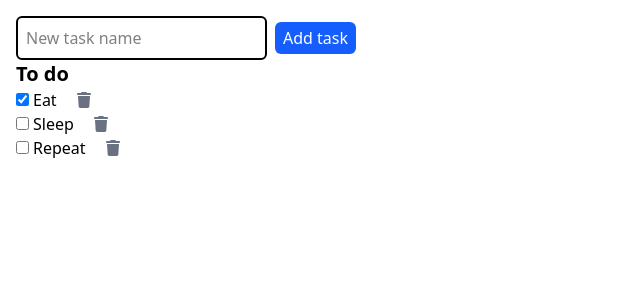
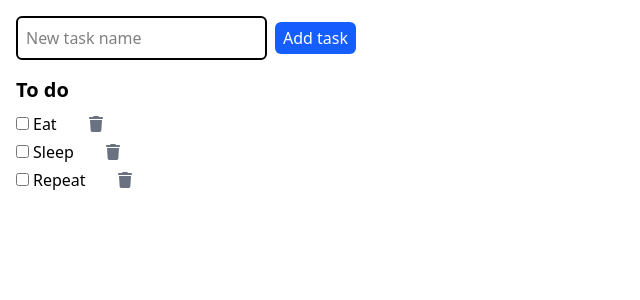
Before and after one commit to KallosP/csc437-asmts-project, a React (Vite) app in the folder packages/labs-week5/: page / in a window 1280 px wide. Shown: the top 300 px of the page, without its empty margins (0-640 px from the left). Built offline with nearby package versions, Linux system fonts and the light colour scheme.

Commit message:
lab 12 implementation

```diff
--- a/packages/labs-week5/package.json
+++ b/packages/labs-week5/package.json
@@ -14,6 +14,7 @@
     "@fortawesome/free-solid-svg-icons": "^6.7.2",
     "@fortawesome/react-fontawesome": "^0.2.2",
     "@tailwindcss/vite": "^4.0.3",
+    "nanoid": "^5.0.9",
     "react": "^18.3.1",
     "react-dom": "^18.3.1",
     "tailwindcss": "^4.0.3"
--- a/packages/labs-week5/src/App.jsx
+++ b/packages/labs-week5/src/App.jsx
@@ -1,21 +1,54 @@
-import Todo from './components/Todo.jsx'
+import TodoItem from './components/TodoItem.jsx'
 import AddTaskForm from './components/AddTaskForm.jsx'
+import { useState } from 'react'
+import { nanoid } from 'nanoid'
 
 function App(props) {
-	const taskList = props.tasks?.map((task) => (
-		<Todo id={task.id} name={task.name} completed={task.completed} key={task.id} />
+	const [tasks, setTasks] = useState(props.tasks)
+
+	const taskList = tasks.map((task) => (
+		<TodoItem
+			id={task.id}
+			name={task.name}
+			completed={task.completed}
+			key={task.id}
+			toggleTaskCompleted={toggleTaskCompleted}
+			deleteTask={deleteTask}
+		/>
 	))
+
+	function addTask(name) {
+		const newTaskList = [...tasks, { id: `todo-${nanoid()}`, name, completed: false }]
+		setTasks(newTaskList)
+	}
+
+	function deleteTask(id) {
+		// Filter out id
+		const remainingTasks = tasks.filter((task) => id !== task.id)
+		setTasks(remainingTasks)
+	}
+
+	function toggleTaskCompleted(id) {
+		const updatedTasks = tasks.map((task) => {
+			// if this task has the same ID as the edited task
+			if (id === task.id) {
+				// use object spread to make a new object
+				// whose `completed` prop has been inverted
+				return { ...task, completed: !task.completed }
+			}
+			return task
+		})
+		setTasks(updatedTasks)
+	}
 
 	return (
 		<main className="m-4">
 			{' '}
 			{/* Tailwind: margin level 4 on all sides */}
-      <AddTaskForm />
-			<section>
+			<AddTaskForm onNewTask={addTask} />
+			<section className="flex flex-col mt-4 gap-2">
 				<h1 className="text-xl font-bold">To do</h1>
-				<ul>
-					{taskList}
-				</ul>
+				<ul className="flex flex-col gap-1">{taskList}</ul>
 			</section>
 		</main>
 	)
--- a/packages/labs-week5/src/components/AddTaskForm.jsx
+++ b/packages/labs-week5/src/components/AddTaskForm.jsx
@@ -1,12 +1,27 @@
 import React from 'react'
 
-function AddTaskForm() {
+function AddTaskForm({ onNewTask }) {
+	const [textField, setTextField] = React.useState('')
+	function handleChange(e) {
+		setTextField(e.target.value)
+	}
+	function handleButtonClicked() {
+		onNewTask(textField) // onNewTask is from props
+		setTextField('')
+	}
 	return (
 		<div>
 			{' '}
 			{/* Unfortunately comments in JSX have to be done like this */}
-			<input className="p-2 border-2 rounded-md mr-2" placeholder="New task name" />
-			<button className="px-2 py-1 rounded-md bg-blue-600 text-white hover:bg-blue-700 active:bg-blue-800">
+			<input
+				className="p-2 border-2 rounded-md mr-2"
+				placeholder="New task name"
+				value={textField}
+				onChange={handleChange}
+			/>
+			<button
+				onClick={handleButtonClicked}
+				className="px-2 py-1 rounded-md bg-blue-600 text-white hover:bg-blue-700 active:bg-blue-800">
 				Add task
 			</button>
 		</div>
--- a/packages/labs-week5/src/components/Todo.jsx
+++ b/packages/labs-week5/src/components/TodoItem.jsx
@@ -2,20 +2,25 @@ import React from 'react'
 import { FontAwesomeIcon } from '@fortawesome/react-fontawesome'
 import { faTrash } from '@fortawesome/free-solid-svg-icons'
 
-function Todo(props) {
+function TodoItem(props) {
 	return (
 		<li className="todo flex">
 			<div className="c-cb mr-5">
-				<input id={props.id} type="checkbox" defaultChecked={props.completed} />
+				<input
+					id={props.id}
+					type="checkbox"
+					checked={props.completed}
+					onChange={() => props.toggleTaskCompleted(props.id)}
+				/>
 				<label className="todo-label ml-1" htmlFor="todo-0">
 					{props.name}
 				</label>
 			</div>
-			<button>
+			<button className="ml-3" onClick={() => props.deleteTask(props.id)}>
 				<FontAwesomeIcon icon={faTrash} title="Delete" className="text-gray-500" />
 			</button>
 		</li>
 	)
 }
 
-export default Todo
+export default TodoItem
--- a/packages/labs-week5/src/main.jsx
+++ b/packages/labs-week5/src/main.jsx
@@ -4,7 +4,7 @@ import './index.css'
 import App from './App.jsx'
 
 const DATA = [
-  { id: "todo-0", name: "Eat", completed: true },
+  { id: "todo-0", name: "Eat", completed: false},
   { id: "todo-1", name: "Sleep", completed: false },
   { id: "todo-2", name: "Repeat", completed: false },
 ];
```
Also changed, not shown: 1 other file (tests, documents, lock files or other folders).
